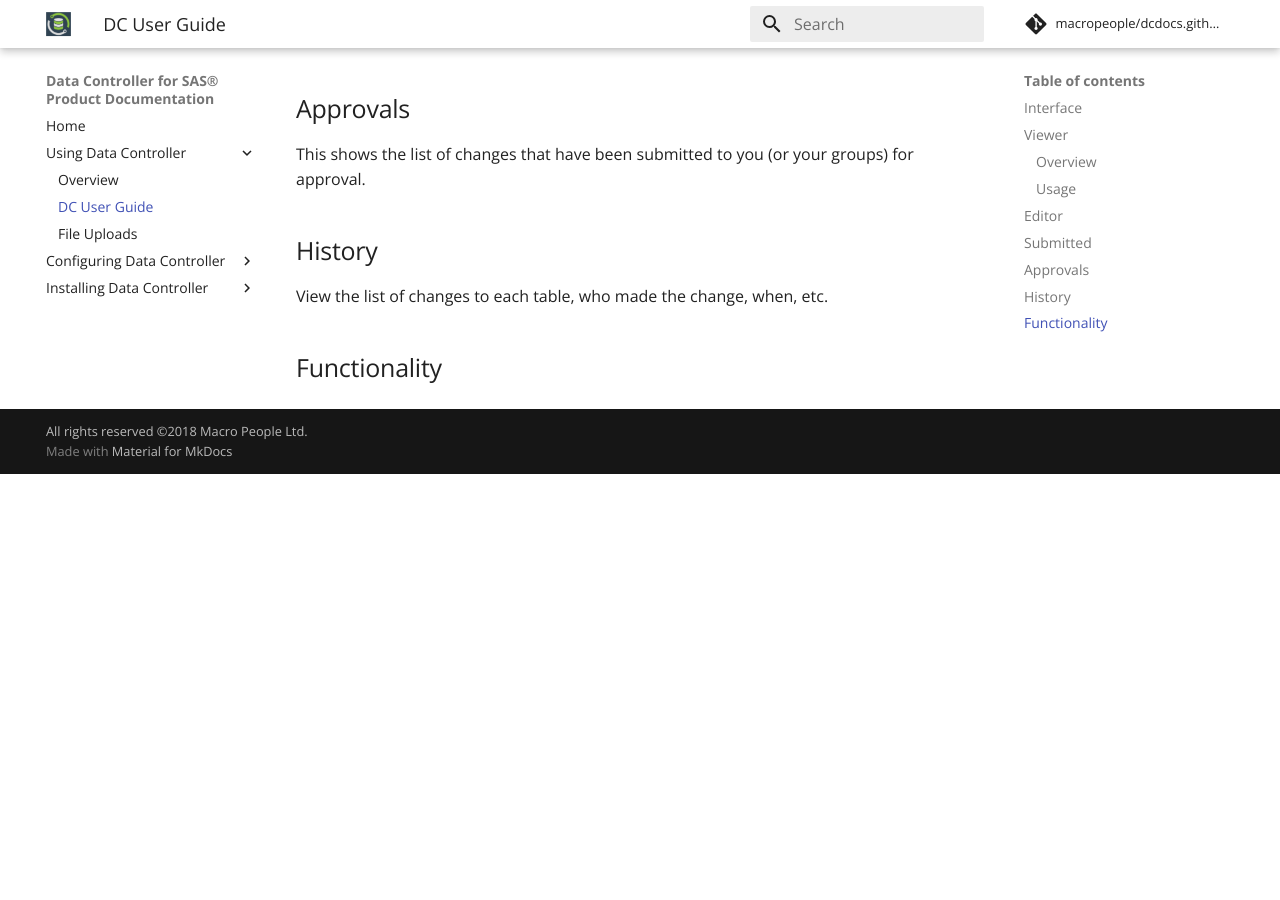
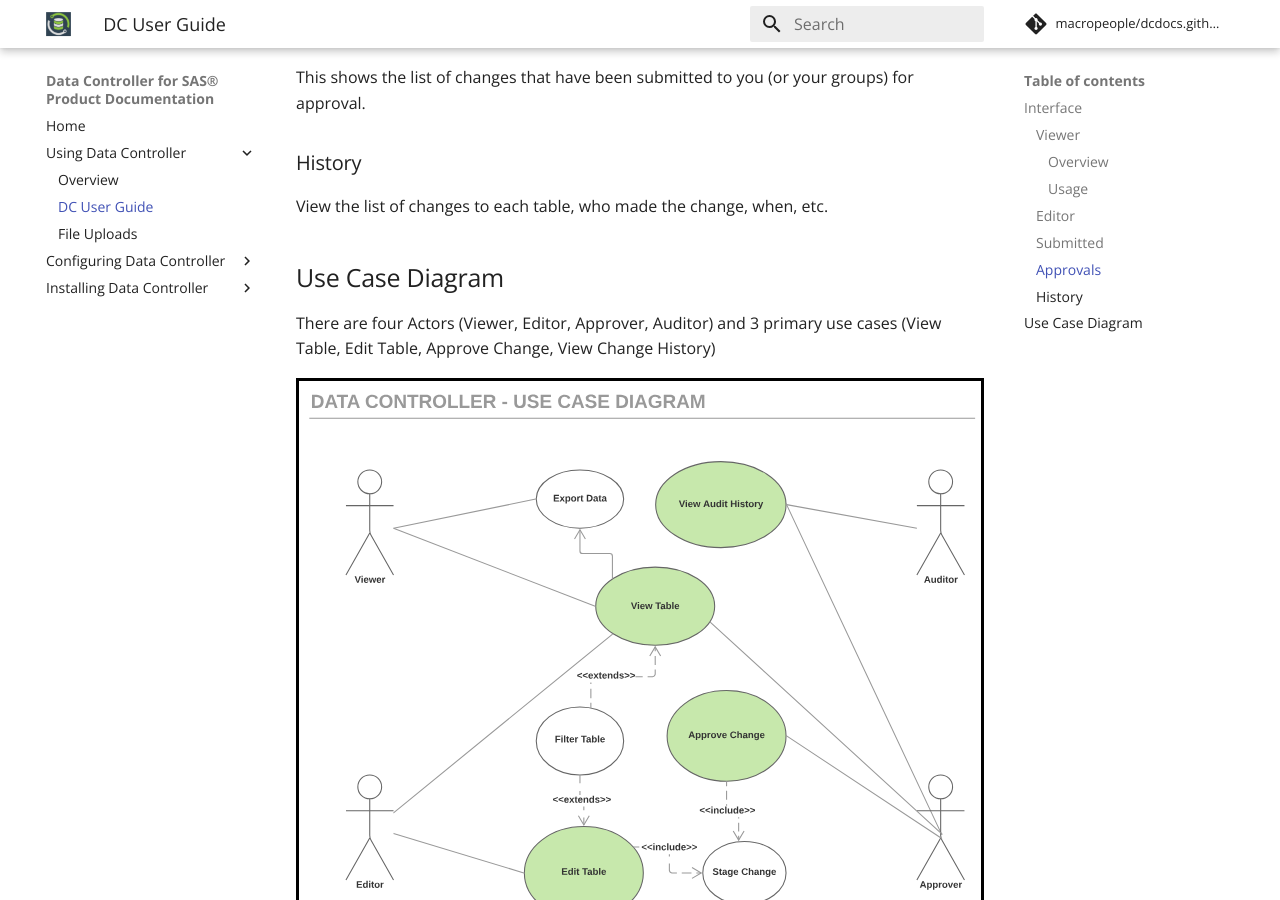
Before and after one commit to datacontroller/docs.datacontroller.io, an MkDocs documentation site: the page built from docs/dc-userguide.md, in a window 1280 px wide and 900 px high, scrolled down 2122 px. Built offline with MkDocs 1.6.1 and Material for MkDocs 9.7.7, drawn with Linux system fonts in a browser that asks for light colours; comment, search, counter and statistics services are not loaded; old or Windows-style settings are respelled for this version of MkDocs; before the commit the page ends 2596 px from its top, so only the background shows below that.

Commit message:
adding use case diagram and more detail on file upload process

```diff
--- a/docs/dc-userguide.md
+++ b/docs/dc-userguide.md
@@ -10,9 +10,9 @@
 * *[Approvals](#approvals)*.  This shows an approver all their outstanding approval requests.
 * *[History](#history)*.  This shows an auditor, or other interested party, what changes have been submitted for each table.
 
-## Viewer
+### Viewer
 
-### Overview
+#### Overview
 The viewer screen provides users with a raw view of underlying data.  It is only possible to view tables that have been registered in metadata.
 Advantages of using the viewer (over client tools) for browsing data include:
 
@@ -20,7 +20,7 @@
 * In the case of SAS datasets, prevent file locks from ocurring
 * Ability to quickly download a CSV / Excel / SAS Cards program for that table
 
-### Usage
+#### Usage
 Choose a library, then a table, and click view to see the first 5000 rows.
 A filter option is provided should you wish to view a different section of rows.
 
@@ -34,7 +34,7 @@
 
 Note - if the table is registered in Data Controller as being TXTEMPORAL (SCD2) then the download option will prefilter for the _current_ records and removes the valid from / valid to variables.  This makes the CSV a suitable format for subsequent DC file upload, if desired.
 
-## Editor
+### Editor
 
 The Editor screen lets users who have been pre-authorised (via the `DATACTRL.MPE_SECURITY` table) to edit a particular table.  A user selects a particular library, and table and then has 3 options:
 
@@ -51,13 +51,17 @@
 When ready to submit, hit the SUBMIT button and enter a reason for the change.  The owners of the data are now alerted (so long as their email addresses are in metadata) with a link to the approve screen.
 If you are also an approver you can approve this change yourself.
 
-## Submitted
+### Submitted
 This page shows a list of the changes you have submitted (that are not yet approved).
 
-## Approvals
+### Approvals
 This shows the list of changes that have been submitted to you (or your groups) for approval.
 
-## History
+### History
 View the list of changes to each table, who made the change, when, etc.
 
-## Functionality
+## Use Case Diagram
+
+There are four Actors (Viewer, Editor, Approver, Auditor) and 3 primary use cases (View Table, Edit Table, Approve Change, View Change History)
+
+<img src="/img/dcu-usecase.svg" height="350" style="border:3px solid black" >
```
Also changed, not shown: docs/dcu-fileupload.md (+2 -0 lines), docs/img/dcu-usecase.svg (added).
